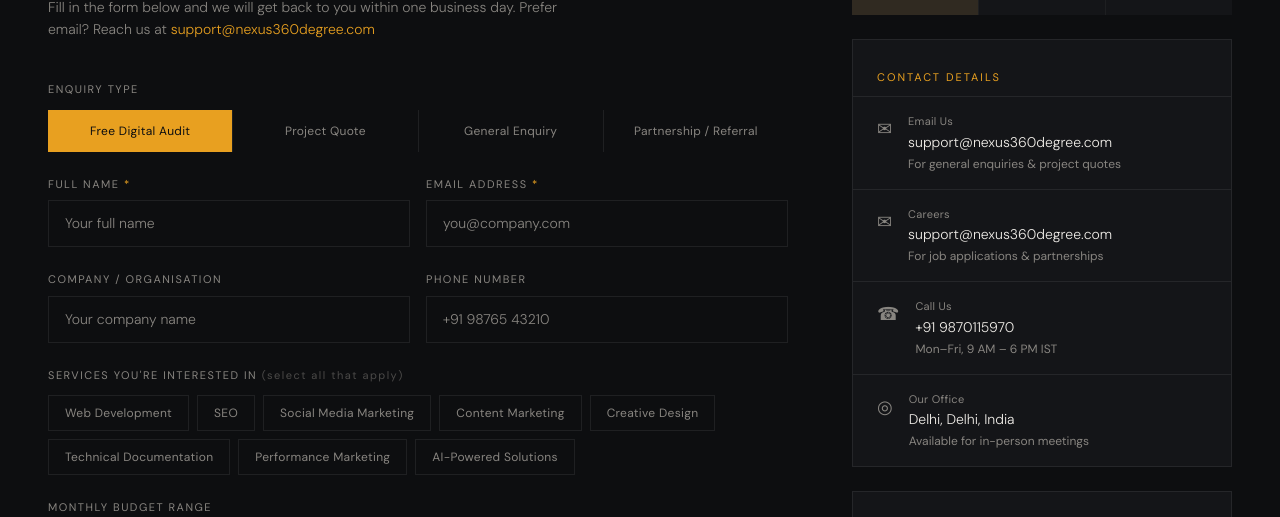
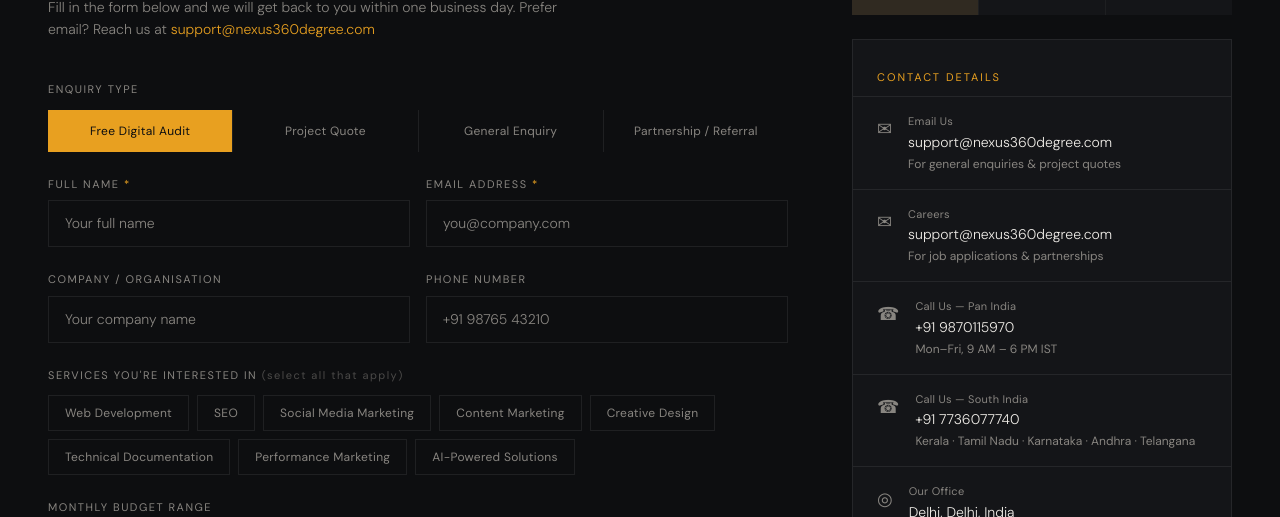
Before and after one commit to Ankushchauhan7/nexus360, a Next.js app: page /contact in a window 1280 px wide. Shown: the part 863-1380 px from the top of the page. Built offline with nearby package versions, Linux system fonts and the light colour scheme; no server answers.

Commit message:
address update1d

```diff
--- a/components/contact/ContactInfo.tsx
+++ b/components/contact/ContactInfo.tsx
@@ -20,10 +20,17 @@ const contactDetails = [
   },
   {
     icon: "☎",
-    label: "Call Us",
+    label: "Call Us — Pan India",
     value: "+91 9870115970",
     href: "tel:+919870115970",
     sub: "Mon–Fri, 9 AM – 6 PM IST",
+  },
+  {
+    icon: "☎",
+    label: "Call Us — South India",
+    value: "+91 7736077740",
+    href: "tel:+917736077740",
+    sub: "Kerala · Tamil Nadu · Karnataka · Andhra · Telangana",
   },
   {
     icon: "◎",
@@ -100,7 +107,7 @@ export default function ContactInfo() {
               CONTACT DETAILS
             </span>
           </div>
-          {contactDetails.map((item, i) => (
+          {contactDetails.map((item) => (
             <a
               key={item.label}
               href={item.href}
```
